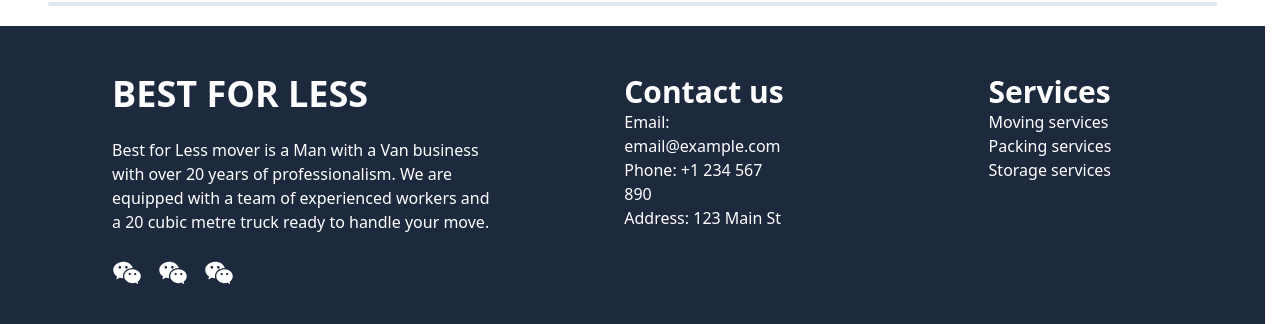
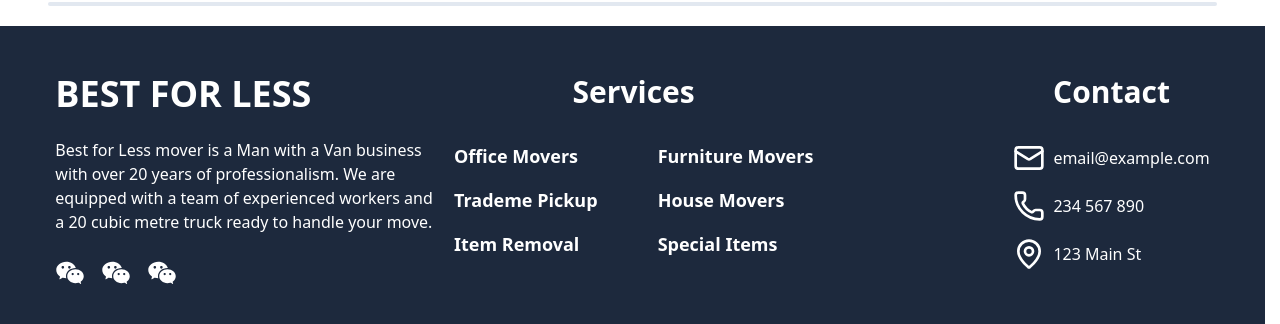
Before and after one commit to Youdaox/best-for-less, a Next.js app: page / in a window 1280 px wide. Shown: the part 3296-3620 px from the top of the page. Built offline with nearby package versions, Linux system fonts and the light colour scheme; no server answers.

Commit message:
created Services type and json file to store all services data, refactored components to use Service type, modified footer layout

```diff
--- a/components/homepage/quoteForm.tsx
+++ b/components/homepage/quoteForm.tsx
@@ -1,10 +1,12 @@
 "use client"
 import { useState } from "react";
+
 import { SearchIcon, Send } from "lucide-react";
+
 import { Button } from "../ui/button";
-import { Field, FieldGroup, FieldLabel } from "../ui/field";
-
+import { FieldGroup } from "../ui/field";
 import { Input } from "@/components/ui/input"
+import { Textarea } from "../ui/textarea";
 import { Select, SelectContent, SelectItem, SelectTrigger, SelectValue } from "../ui/select";
 import {
   InputGroup,
@@ -15,17 +17,10 @@ import { Separator } from "@/components/ui/separator"
 
 
 import { AddressAutofill } from '@mapbox/search-js-react';
+import { QuoteRequest, Service } from "@/app/types";
+import services from "@/data/services.json";
 
-import { QuoteRequest } from "@/app/types";
-import { Textarea } from "../ui/textarea";
-
-const components = [
-  { title: "Office Movers", description: "We provide top-notch office moving services to ensure a smooth transition for your business." },
-  { title: "Furniture Movers", description: "Our expert team handles your furniture with care, ensuring safe and efficient moves." },
-  { title: "Trademe Pickup", description: "Convenient pickup services for your Trademe purchases, delivered right to your doorstep." },
-  { title: "House Movers", description: "Reliable house moving services that make relocating stress-free and easy." },
-  { title: "Item Removal", description: "Efficient and responsible removal of unwanted items from your premises." },
-]
+const components: Service[] = services
 
 
 const QuoteForm = () => {
--- a/components/homepage/sections/services.tsx
+++ b/components/homepage/sections/services.tsx
@@ -11,15 +11,10 @@ import {
 import { Button } from "../../ui/button";
 import { House, Van, Trash2, Armchair, Briefcase, Piano } from "lucide-react";
 import { Separator } from "@/components/ui/separator";
+import { Service } from "@/app/types";
+import services from "@/data/services.json";
 
-const components = [
-  { title: "Office Movers", description: "We provide top-notch office moving services to ensure a smooth transition for your business.", icon: "Briefcase"},
-  { title: "Furniture Movers", description: "Our expert team handles your furniture with care, ensuring safe and efficient moves.", icon: "Armchair" },
-  { title: "Trademe Pickup", description: "Convenient pickup services for your Trademe purchases, delivered right to your doorstep.", icon: "Van" },
-  { title: "House Movers", description: "Reliable house moving services that make relocating stress-free and easy.", icon: "House" },
-  { title: "Item Removal", description: "Efficient and responsible removal of unwanted items from your premises.", icon: "Trash2" },
-  { title: "Special Items", description: "We handle special items with extra care to ensure their safe transport.", icon: "Piano" },
-]
+const components: Service[] = services
 
 const icons: { [key: string]: React.JSX.Element } = {
   House: <House size={56} />,
--- a/components/layout/footer.tsx
+++ b/components/layout/footer.tsx
@@ -1,9 +1,13 @@
 import { Separator } from "@radix-ui/react-separator";
 import {
   RiWechatFill as WechatFillIcon,
+} from "@remixicon/react";
+import { Mail, MapPin, Phone } from "lucide-react";
+import data from "@/data/services.json";
+import { Service } from "@/app/types";
 
-} from "@remixicon/react";
-
+import Link from "next/link";
+const services: Service[] = data;
 
 const Footer = () => {
   return (
@@ -19,22 +23,26 @@ const Footer = () => {
           </div>
         </div>
         <div className="flex flex-row justify-between items-start gap-50">
-          <div className="container flex justify-center flex-row">
-            <div>
-              <h1 className="text-3xl font-bold">Contact us</h1>
-              <ul>
-                <li>Email: email@example.com</li>
-                <li>Phone: +1 234 567 890</li>
-                <li>Address: 123 Main St</li>
-              </ul>
-            </div>
+          <div className="flex flex-col items-center">
+            <Link href="/services">
+              <h1 className="text-3xl font-bold mb-8">Services</h1>
+            </Link>
+            <ul className="grid grid-cols-1 md:grid-cols-2 text-lg font-semibold space-y-4 gap-x-12">
+              {services.map(service => (
+                <Link key={service.title} href={service.href}>
+                <li key={service.title}>{service.title}</li>
+                </Link>
+              ))}
+            </ul>
           </div>
-          <div className="container flex justify-center flex-col">
-            <h1 className="text-3xl font-bold">Services</h1>
-            <ul>
-              <li>Moving services</li>
-              <li>Packing services</li>
-              <li>Storage services</li>
+          <div className="flex flex-col items-center">
+            <Link href="/contact">
+            <h1 className="text-3xl font-bold mb-8">Contact</h1>
+            </Link>
+            <ul className="text-md space-y-4">
+              <li className="flex items-center gap-2"> <Mail size={32}/>email@example.com</li>
+              <li className="flex items-center gap-2"> <Phone size={32}/>234 567 890</li>
+              <li className="flex items-center gap-2"> <MapPin size={32}/>123 Main St</li>
             </ul>
           </div>
         </div>
--- a/components/layout/navbar.tsx
+++ b/components/layout/navbar.tsx
@@ -9,35 +9,11 @@ import {
 } from "@/components/ui/navigation-menu"
 import Link from "next/link";
 import { useEffect, useState } from "react";
+import services from "@/data/services.json";
+import { Service } from "@/app/types";
 
-const components: { title: string; href: string; description: string }[] = [
-  {
-    title: "Office Movers",
-    href: "/services",
-    description:
-      "A modal dialog that interrupts the user with important content and expects a response.",
-  },
-  {
-    title: "Furniture Movers",
-    href: "/services",
-    description:
-      "For sighted users to preview content available behind a link.",
-  },
-  {
-    title: "Trademe Pickup",
-    href: "/services",
-    description:
-      "Displays an indicator showing the completion progress of a task, typically displayed as a progress bar.",
-  },
-  {
-    title: "House Movers",
-    href: "/services",
-    description: "Visually or semantically separates content.",
-  },
-  { title: "Item Removal",
-    href: "/services",
-    description: "Efficient and responsible removal of unwanted items from your premises." },
-]
+const components: Service[] = services;
+
 const ListItem = ({
   title,
   children,
--- /dev/null
+++ b/data/services.json
@@ -0,0 +1,38 @@
+[
+  {
+    "title": "Office Movers",
+    "description": "We provide top-notch office moving services to ensure a smooth transition for your business.",
+    "href": "/services/office-movers",
+    "icon": "Briefcase"
+  },
+  {
+    "title": "Furniture Movers",
+    "description": "Our expert team handles your furniture with care, ensuring safe and efficient moves.",
+    "href": "/services/furniture-movers",
+    "icon": "Armchair"
+  },
+  {
+    "title": "Trademe Pickup",
+    "description": "Convenient pickup services for your Trademe purchases, delivered right to your doorstep.",
+    "href": "/services/trademe-pickup",
+    "icon": "Van"
+  },
+  {
+    "title": "House Movers",
+    "description": "Reliable house moving services that make relocating stress-free and easy.",
+    "href": "/services/house-movers",
+    "icon": "House"
+  },
+  {
+    "title": "Item Removal",
+    "description": "Efficient and responsible removal of unwanted items from your premises.",
+    "href": "/services/item-removal",
+    "icon": "Trash2"
+  },
+  {
+    "title": "Special Items",
+    "description": "We handle special items with extra care to ensure their safe transport.",
+    "href": "/services/special-items",
+    "icon": "Piano"
+  }
+]
```
Also changed, not shown: app/types.ts (+7 -0 lines).
